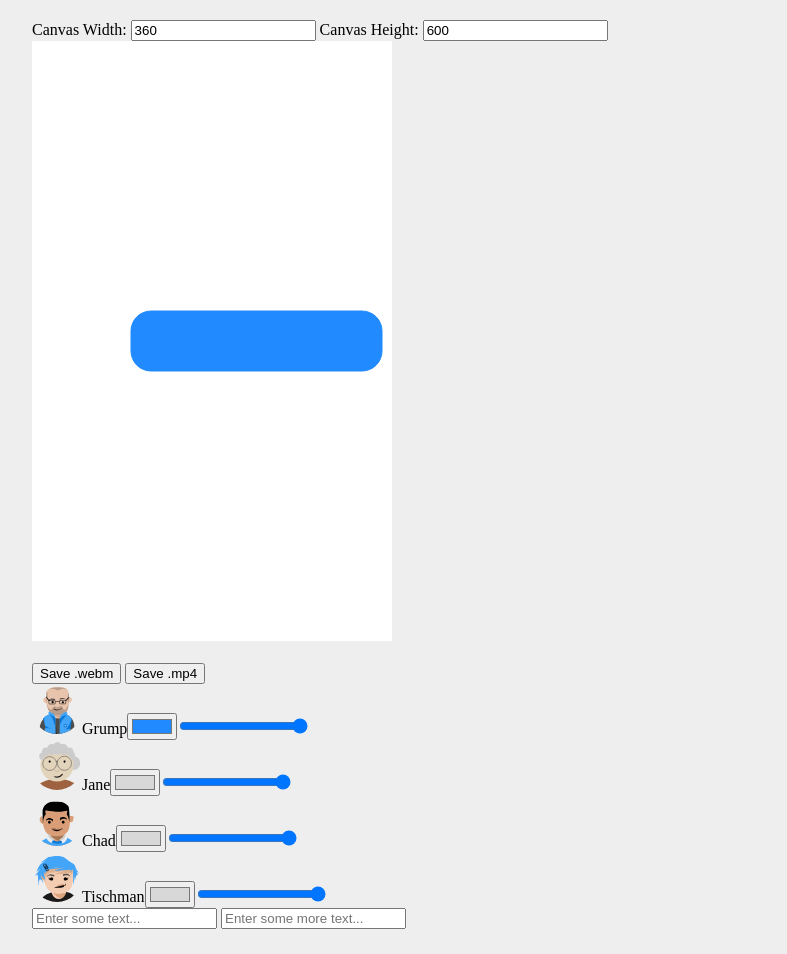
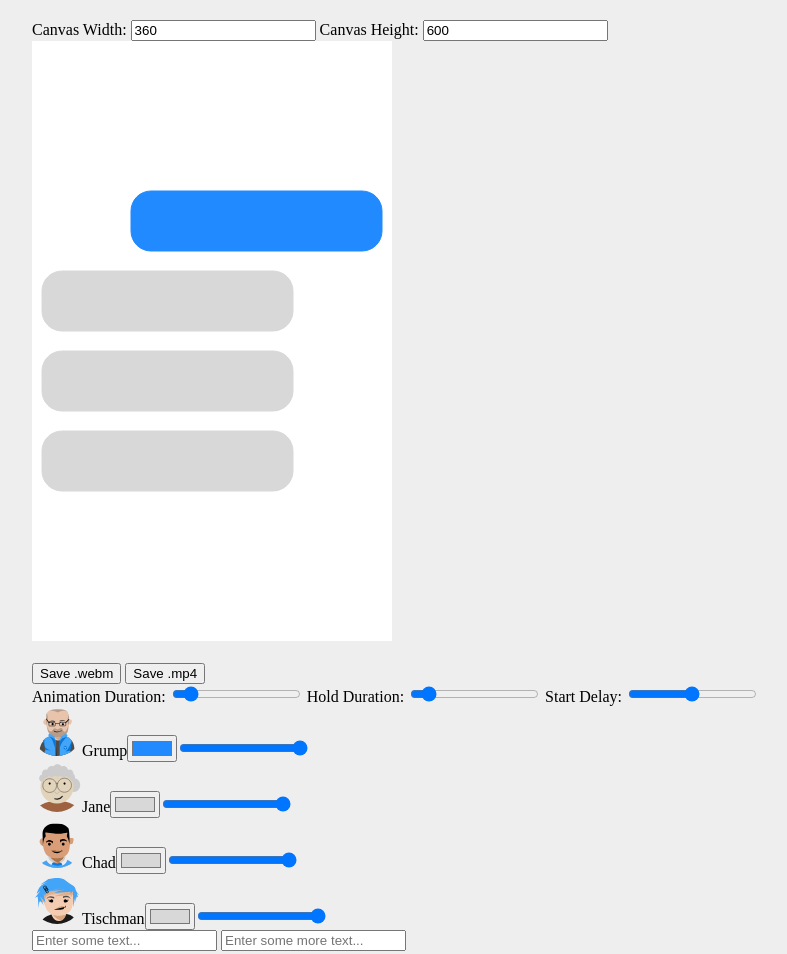
Before and after one commit to williamforster/chat-animator, a plain HTML site: page index.html in a window 1280 px wide. Shown: the whole page, without its empty margins (96-883 px from the left). Drawn offline with Linux system fonts and the light colour scheme.

Commit message:
Refactor animation settings and add controls for them

```diff
--- a/animation.js
+++ b/animation.js
@@ -19,26 +19,30 @@ var frameNumber = 0;
 var frameRate = 60;
 var canvas = document.getElementById("animCanvas");
 
+export class AnimationSettings {
+        // How long the messages should spend sliding onto the screen
+        durationMessageSlideUp = 0.5;
+        // How long the messages should spend stationary
+        durationMessageHold = 0.5;
+        chatBubbleWidthPercent = 0.70;
+        chatBubbleSpacingPixels = 20;
+        // Delay at the start (and end) of animation
+        startDelay = 1.0;
+}
 
-// How long the messages should spend sliding onto the screen
-var animationDurationMessageSlideUp = 1.3;
-// How long the messages should spend stationary
-var animationDurationMessageHold = 2.0;
-var chatBubbleWidthPercent = 0.70;
-var chatBubbleSpacingPixels = 20;
 // Set to -1 as a reset flag for chat messages. This happens in the drawFrame function
 // which has access to the chat messages.
 var currentMessageIndex = -1;
-// Delay at the start (and end) of animation
-var startDelay = 2.0;
+
 
 
 /**
  * Draw a frame on the canvas.
  * To be called by window.requestAnimationFrame in script.js
  * @param allChatMessages   Array of ChatMessage class
+ * @param animationSettings Object with settings for animation
  */
-export function drawFrame(allChatMessages) {
+export function drawFrame(allChatMessages, animationSettings) {
     canvas = document.getElementById("animCanvas");
     const ctx = canvas.getContext("2d");
     clearCanvas(ctx);
@@ -53,8 +57,7 @@ export function drawFrame(allChatMessages) {
         }
     }
 
-
-    var {idxOfMessagesOnScreen, timeIntoThisMessage} = getOnScreenMessageIndex(allChatMessages);
+    var {idxOfMessagesOnScreen, timeIntoThisMessage} = getOnScreenMessageIndex(allChatMessages, animationSettings);
     if (currentMessageIndex != idxOfMessagesOnScreen) {
         currentMessageIndex = idxOfMessagesOnScreen
         // set all the start positions
@@ -63,13 +66,13 @@ export function drawFrame(allChatMessages) {
         }
     }
 
-    layout(allChatMessages, frameNumber / frameRate, canvas);
-    drawAllTextBubbles(ctx, allChatMessages, canvas);
+    layout(allChatMessages, frameNumber / frameRate, canvas, animationSettings);
+    drawAllTextBubbles(ctx, allChatMessages, canvas, animationSettings);
 
     frameNumber += 1;
     const finishTime = allChatMessages.length *
-            (animationDurationMessageHold + animationDurationMessageSlideUp) +
-            (2 * startDelay);
+            (animationSettings.durationMessageHold + animationSettings.durationMessageSlideUp) +
+            (2 * animationSettings.startDelay);
     if (frameNumber > frameRate * finishTime) {
         if (recording) {
             finishedRecording();
@@ -117,10 +120,11 @@ function roundedRect(ctx, x, y, width, height, radius) {
  * @param left  boolean - if the bubble is on the left or right of the screen
  * @param y     y position of the text in percent
  * @param canvas    canvas element (for width)
+ * @param animationSettings     object containing the bubble width
  * @return      the height of the text bubble in pixels
  */
-function drawTextBubble(ctx, message, left, y, canvas) {
-    const bubbleWidth = Math.floor(chatBubbleWidthPercent * canvas.width);
+function drawTextBubble(ctx, message, left, y, canvas, animationSettings) {
+    const bubbleWidth = Math.floor(animationSettings.chatBubbleWidthPercent * canvas.width);
     const startHeight = Math.floor(y * canvas.height);
     ctx.fillStyle = message.profile.color; //"rgb(127 0 0 / 40%)";
     if (message.profile.picker && message.profile.alpha) {
@@ -138,15 +142,19 @@ function drawTextBubble(ctx, message, left, y, canvas) {
 /**
  * Go through all the messages, drawing up to the current message
  * Get the current shown messages from the frameNumber (and math)
- *
+ * @param ctx   the drawing context
+ * @param messages  array of ChatMessage - all messages
+ * @param canvas    canvas element (for size calculations)
+ * @param animationSettings     AnimationSettings Objects for size calcs
  */
-function drawAllTextBubbles(ctx, messages, canvas) {
+function drawAllTextBubbles(ctx, messages, canvas, animationSettings) {
     for (var message of messages) {
         drawTextBubble(ctx,
                        message,
                        message.profile.isMainPerson,
                        message.actualPosition,
-                       canvas);
+                       canvas,
+                       animationSettings);
     }
 }
 
@@ -156,9 +164,12 @@ function drawAllTextBubbles(ctx, messages, canvas) {
  * @param chatMessages  array of ChatMessage
  * @return {indexOfCurrentMessage, timeIntoMessageAnimation}
  */
-function getOnScreenMessageIndex(chatMessages) {
-    const elapsedTime = Math.max((frameNumber / frameRate) - startDelay, 0.0);
-    const timePerMessage = animationDurationMessageHold + animationDurationMessageSlideUp;
+function getOnScreenMessageIndex(chatMessages, animationSettings) {
+    // Keep elapsed time at 0 until delay time is over
+    const elapsedTime = Math.max((frameNumber / frameRate) -
+                                 animationSettings.startDelay, 0.0);
+    const timePerMessage = animationSettings.durationMessageHold +
+                            animationSettings.durationMessageSlideUp;
     const idxOfMessagesOnScreen = Math.min(chatMessages.length - 1,
                     Math.floor(elapsedTime / timePerMessage));
     const startTimeThisMessage = timePerMessage * idxOfMessagesOnScreen;
@@ -171,16 +182,17 @@ function getOnScreenMessageIndex(chatMessages) {
  * @param chatMessages  Array of ChatMessage class
  * @param canvas        The canvas element
  */
-function getOnScreenMessagesSize(chatMessages, canvas) {
+function getOnScreenMessagesSize(chatMessages, canvas, animationSettings) {
     var totalSize = 0;
     if (currentMessageIndex >= chatMessages.length || currentMessageIndex < 0) {
         console.log("Error in animation.js: getOnScreenMessagesSize");
         return 0;
     }
     for (var i = 0; i <= currentMessageIndex; i++) {
-        totalSize += chatMessages[i].getHeight(canvas.width * chatBubbleWidthPercent);
+        totalSize += chatMessages[i].getHeight(canvas.width * animationSettings.chatBubbleWidthPercent);
     }
-    return totalSize + chatBubbleSpacingPixels * currentMessageIndex;
+    return totalSize + animationSettings.chatBubbleSpacingPixels *
+            currentMessageIndex;
 }
 
 /**
@@ -189,15 +201,16 @@ function getOnScreenMessagesSize(chatMessages, canvas) {
  * @param elapsedTime   time in seconds since very start of animation
  * @param canvas        the canvas (for width and height)
  */
-function layout(chatMessages, elapsedTime, canvas) {
-    const bubbleWidth = chatBubbleWidthPercent * canvas.width;
+function layout(chatMessages, elapsedTime, canvas, animationSettings) {
+    const bubbleWidth = animationSettings.chatBubbleWidthPercent * canvas.width;
     // Get the height of on-screen chat messages
-    const onScreenHeightPixels = getOnScreenMessagesSize(chatMessages, canvas);
+    const onScreenHeightPixels = getOnScreenMessagesSize(chatMessages, canvas, animationSettings);
     //console.log(`Total messages height ${onScreenHeightPixels}`);
 
     var baseHeight = 1.0;
     if (onScreenHeightPixels > canvas.height) {
-        baseHeight = 1.0 - (chatBubbleSpacingPixels / canvas.height);
+        baseHeight = 1.0 - (animationSettings.chatBubbleSpacingPixels /
+                            canvas.height);
     } else {
         baseHeight = 0.5 + (onScreenHeightPixels / (canvas.height * 2));
     }
@@ -205,18 +218,20 @@ function layout(chatMessages, elapsedTime, canvas) {
         const thisBubbleHeight = chatMessages[i].getHeight(bubbleWidth) / canvas.height;
         chatMessages[i].desiredPosition = baseHeight - thisBubbleHeight
         //console.log(`${baseHeight} ${chatMessages[i].desiredPosition}`);
-        baseHeight -= thisBubbleHeight + (chatBubbleSpacingPixels / canvas.height);
+        baseHeight -= thisBubbleHeight +
+                        (animationSettings.chatBubbleSpacingPixels / canvas.height);
     }
     // Desired positions now set.
 
 
     // Set the actual positions.
-    var {x, timeIntoThisMessage} = getOnScreenMessageIndex(chatMessages);
+    var {x, timeIntoThisMessage} = getOnScreenMessageIndex(chatMessages, animationSettings);
     //console.log(`Time into animation: ${timeIntoThisMessage}`);
 
     for (var i = 0; i < chatMessages.length; i++) {
-        if (timeIntoThisMessage < animationDurationMessageSlideUp) {
-            const movePercent = ease(timeIntoThisMessage / animationDurationMessageSlideUp);
+        if (timeIntoThisMessage < animationSettings.durationMessageSlideUp) {
+            const movePercent = ease(timeIntoThisMessage /
+                            animationSettings.durationMessageSlideUp);
             const totalDist = chatMessages[i].desiredPosition - chatMessages[i].startPosition;
             chatMessages[i].actualPosition = chatMessages[i].startPosition + (totalDist * movePercent);
         } else {
--- a/index.html
+++ b/index.html
@@ -22,6 +22,13 @@
         <button id="saveWebmButton">Save .webm</button>
         <button id="saveMp4Button">Save .mp4</button>
         <br>
+        <label for="animationDuration">Animation Duration:</label>
+        <input id="animationDuration" type="range" min="0.001" max="5.0" step="0.01"/>
+        <label for="holdDuration">Hold Duration:</label>
+        <input id="holdDuration" type="range" min="0.001" max="5.0" step="0.01"/>
+        <label for="startDelay">Start Delay:</label>
+        <input id="startDelay" type="range" min="0.001" max="2.0" step="0.01"/>
+        <br>
         <div id="profiles">
         </div>
         <div id="textFields">
--- a/script.js
+++ b/script.js
@@ -1,5 +1,5 @@
 import {Profile, updateProfileDiv} from './profile.js';
-import {playAnimationFromStart, drawFrame} from './animation.js';
+import {playAnimationFromStart, drawFrame, AnimationSettings} from './animation.js';
 import {ChatMessage} from './chatMessage.js';
 
 // The image/name pairs that are displayed
@@ -16,9 +16,11 @@ allChatMessages.push(new ChatMessage("Hello world", chatProfiles[1]));
 allChatMessages.push(new ChatMessage("Hello world", chatProfiles[1]));
 allChatMessages.push(new ChatMessage("Hello world", chatProfiles[1]));
 
+var animationSettings = new AnimationSettings();
+
 // Some glue to get the chatmessage variable into the animation module
 function drawFrameParent() {
-    drawFrame(allChatMessages);
+    drawFrame(allChatMessages, animationSettings);
     window.requestAnimationFrame(drawFrameParent);
 }
 
@@ -31,6 +33,9 @@ document.addEventListener('DOMContentLoaded', () => {
     const canvasWidthInput = document.getElementById('canvasWidth');
     const canvasHeightInput = document.getElementById('canvasHeight');
     const resizeableElement = document.getElementById('animCanvas');
+    const animationDurationInput = document.getElementById('animationDuration');
+    const holdDurationInput = document.getElementById('holdDuration');
+    const startDelayInput = document.getElementById('startDelay');
 
     function setCanvasSize() {
         // Get the current value of the input field
@@ -60,6 +65,28 @@ document.addEventListener('DOMContentLoaded', () => {
     canvasHeightInput.addEventListener('input', function() {
         setCanvasSize();
     });
+    animationDurationInput.value = animationSettings.durationMessageSlideUp;
+    animationDurationInput.addEventListener('input', function() {
+        if (Number(animationDurationInput.value)) {
+            animationSettings.durationMessageSlideUp = Number(animationDurationInput.value);
+            playAnimationFromStart();
+            //console.log(`Set animDuration ${animationDurationInput.value}`);
+        }
+    });
+    holdDurationInput.value = animationSettings.durationMessageHold;
+    holdDurationInput.addEventListener('input', function() {
+        if (Number(holdDurationInput.value)) {
+            animationSettings.durationMessageHold = Number(holdDurationInput.value);
+            playAnimationFromStart();
+        }
+    });
+    startDelayInput.value = animationSettings.startDelay;
+    startDelayInput.addEventListener('input', function() {
+        if (Number(startDelayInput.value)) {
+            animationSettings.startDelay = Number(startDelayInput.value);
+            playAnimationFromStart();
+        }
+    });
 
     /**
      * Onload
```
